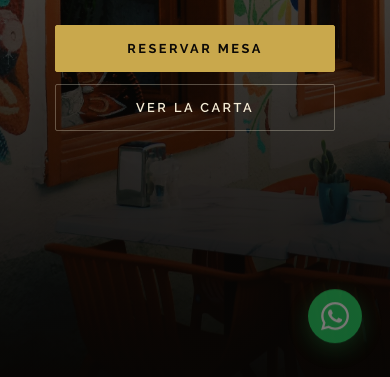
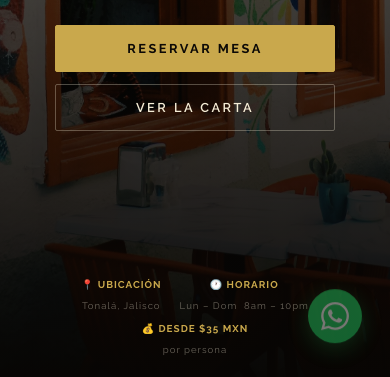
Before and after one commit to jobrochaoficial-coder/demo-hacienda, a plain HTML site: page index.html in a window 390 px wide. Shown: the part 467-844 px from the top of the page. Drawn offline with nearby package versions, Linux system fonts and the light colour scheme; a web font is replaced by a local one.

Commit message:
Add files via upload

```diff
--- a/index.html
+++ b/index.html
@@ -561,7 +561,12 @@
             .hero-sub { font-size: 0.9rem; margin-bottom: 28px; }
             .hero-actions { flex-direction: column; align-items: center; gap: 12px; }
             .hero-actions a { width: 100%; max-width: 280px; text-align: center; padding: 15px 20px; }
-            .hero-footer { display: none; }
+            .hero-footer {
+                display: flex; flex-wrap: wrap; justify-content: center;
+                gap: 10px 18px; bottom: 20px; width: 90%; max-width: 360px;
+            }
+            .hero-footer .hf-item strong { font-size: 0.62rem; letter-spacing: 1px; }
+            .hero-footer .hf-item span { font-size: 0.6rem; }
             /* Nosotros */
             .nosotros-img-frame img { height: 220px; }
             /* Menú */
```
